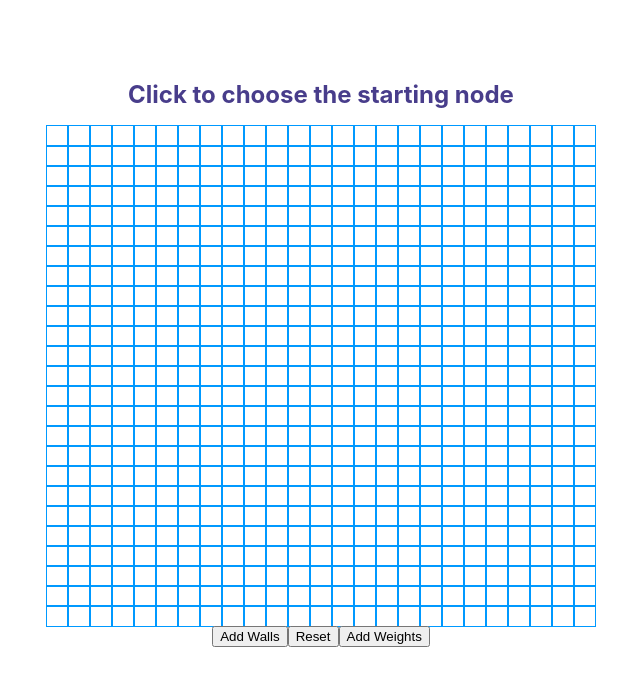
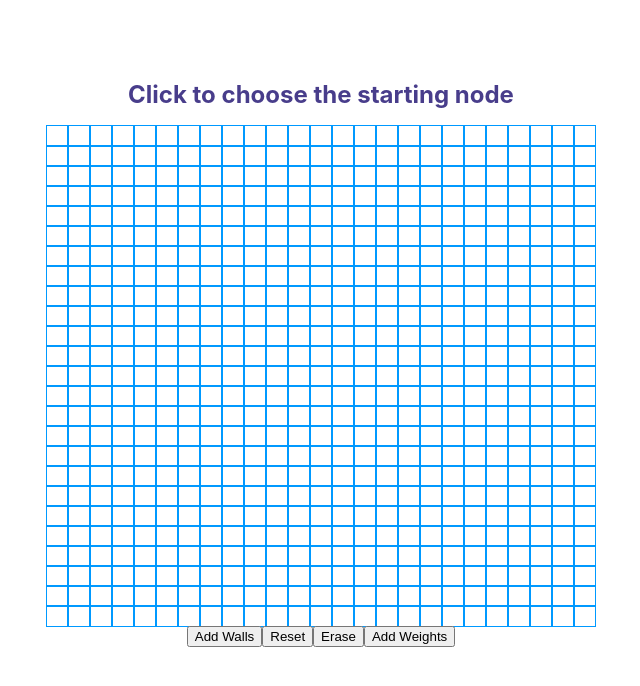
Before and after one commit to Silvernitro/pathfinding_visualizer, a React (Create React App) app in the folder pathfinding_visualizer/: page / in a window 1280 px wide. Shown: the top 686 px of the page, without its empty margins (319-959 px from the left). Built offline with nearby package versions, Linux system fonts and the light colour scheme.

Commit message:
Added erase feature.

```diff
--- a/pathfinding_visualizer/src/App.js
+++ b/pathfinding_visualizer/src/App.js
@@ -14,7 +14,8 @@ class Grid extends React.Component {
       drawingWeights: false,
       weightValue: 1,
       addingWalls: false,
-      drawingWalls: false
+      drawingWalls: false,
+      isErasing: [false, false]
     };
     this.handleClick = this.handleClick.bind(this);
     this.handleChange = this.handleChange.bind(this);
@@ -54,21 +55,30 @@ class Grid extends React.Component {
       this.setState(prev => ({
         addingWalls: !prev.addingWalls,
         addingWeights: false,
-        drawingWeights: false
+        drawingWeights: false,
+        isErasing: [false, false]
       }));
     } else if (name === "resetButton") {
-      this.setState();
       this.resetGrid();
     } else if (name === "addingWeights") {
       this.setState(prev => ({
         addingWeights: !prev.addingWeights,
         addingWalls: false,
-        drawingWalls: false
+        drawingWalls: false,
+        isErasing: [false, false]
       }));
     } else if (name === "weightSelector") {
       this.setState({
         weightValue: parseInt(value)
       });
+    } else if (name === "eraseButton") {
+      this.setState(prev => ({
+        isErasing: [!prev.isErasing[0], false],
+        addingWeights: false,
+        drawingWeights: false,
+        addingWalls: false,
+        drawingWalls: false
+      }));
     }
   }
 
@@ -78,14 +88,17 @@ class Grid extends React.Component {
       this.setState({ drawingWalls: true });
     } else if (this.state.addingWeights) {
       this.setState({ drawingWeights: true });
+    } else if (this.state.isErasing[0]) {
+      this.setState({ isErasing: [true, true] });
     }
   }
 
   handlePressRelease() {
-    this.setState({
+    this.setState(prev => ({
       drawingWalls: false,
-      drawingWeights: false
-    });
+      drawingWeights: false,
+      isErasing: [prev.isErasing[0], false]
+    }));
   }
 
   handleMouseOver(event) {
@@ -98,6 +111,9 @@ class Grid extends React.Component {
         copied[event_element.row][
           event_element.col
         ].weight = this.state.weightValue;
+      } else if (this.state.isErasing[1]) {
+        copied[event_element.row][event_element.col].weight = 1;
+        copied[event_element.row][event_element.col].isWall = false;
       }
 
       this.setState({
@@ -117,6 +133,11 @@ class Grid extends React.Component {
     } else if (this.state.addingWeights) {
       const copied = this.state.grid.slice();
       copied[key.row][key.col].weight = this.state.weightValue;
+      this.setState({ grid: copied });
+    } else if (this.state.isErasing[0]) {
+      const copied = this.state.grid.slice();
+      copied[key.row][key.col].weight = 1;
+      copied[key.row][key.col].isWall = false;
       this.setState({ grid: copied });
     } else {
       /* Else, the user is trying to select a start/end node, or ready to start
@@ -314,6 +335,7 @@ class Grid extends React.Component {
           addingWalls={this.state.addingWalls}
           onChange={this.handleChange}
           addingWeights={this.state.addingWeights}
+          isErasing={this.state.isErasing[0]}
         />
       </div>
     );
@@ -364,6 +386,9 @@ function Options(props) {
       <button onClick={props.onChange} name="resetButton">
         Reset
       </button>
+      <button onClick={props.onChange} name="eraseButton">
+        {props.isErasing ? "Done" : "Erase"}
+      </button>
       <button onClick={props.onChange} name="addingWeights">
         {props.addingWeights ? "Done" : "Add Weights"}
       </button>
```
